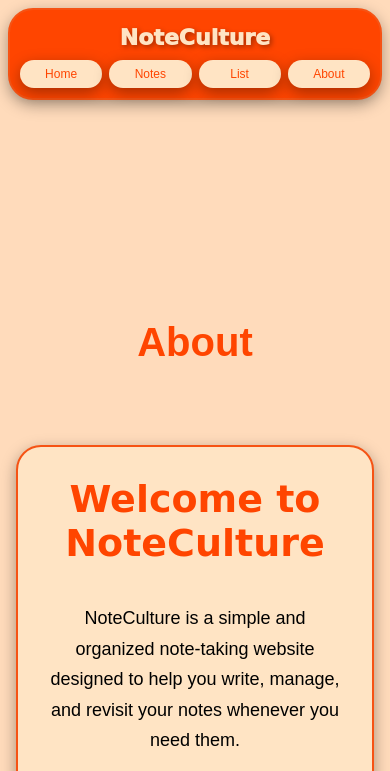
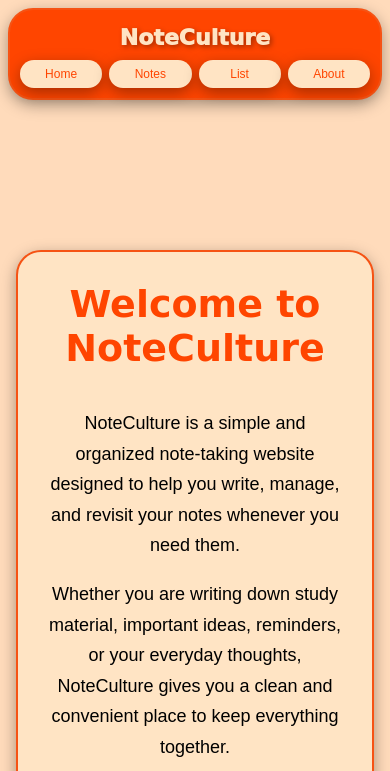
Before and after one commit to dSourav2005/NoteCulture, a plain HTML site: page front-end/about-page.html in a window 390 px wide. Shown: the top 771 px of the page. Drawn offline with Linux system fonts and the light colour scheme.

Commit message:
Remove unused media query and heading from about page

```diff
--- a/front-end/about-page.css
+++ b/front-end/about-page.css
@@ -686,7 +686,7 @@ body {
 
 }
 
-@media screen and (max-width: 600px) {
+/* @media screen and (max-width: 600px) {
 
   .main-section h2 {
     position: static;
@@ -696,4 +696,4 @@ body {
     font-size: 40px;
   }
 
-}
+} */
--- a/front-end/about-page.html
+++ b/front-end/about-page.html
@@ -24,7 +24,6 @@
     </nav>
   </header>
   <main class="main-section">
-    <h2>About</h2>
 
     <!-- About introduction -->
     <section class="about-intro">
```
